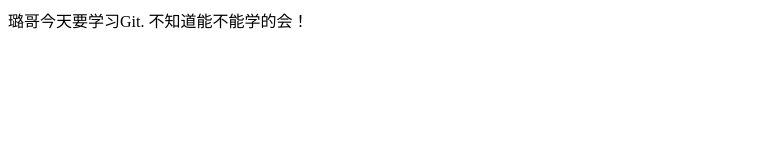
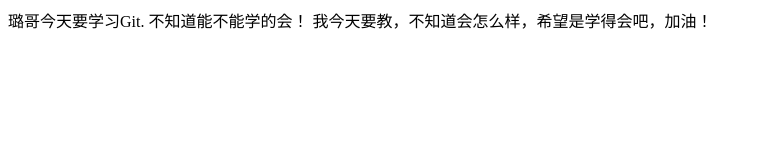
Before and after one commit to cao372369564/Notes, a plain HTML site: page license.html in a window 1280 px wide. Shown: the whole page, without its empty margins (0-761 px from the left). Drawn offline with Linux system fonts and the light colour scheme.

Commit message:
希望璐哥加油

```diff
--- a/license.html
+++ b/license.html
@@ -9,5 +9,6 @@
 <body>
     璐哥今天要学习Git.
     不知道能不能学的会！
+    我今天要教，不知道会怎么样，希望是学得会吧，加油！
 </body>
 </html>
```
